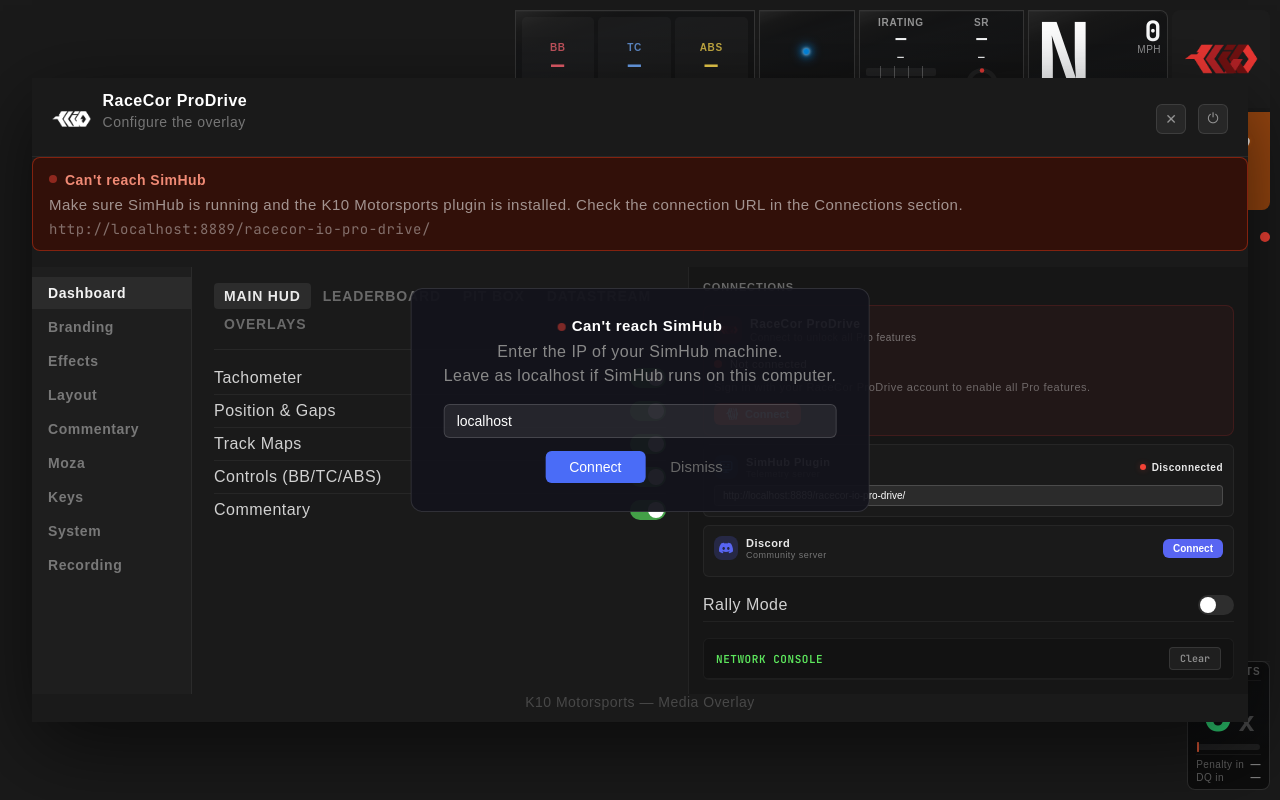
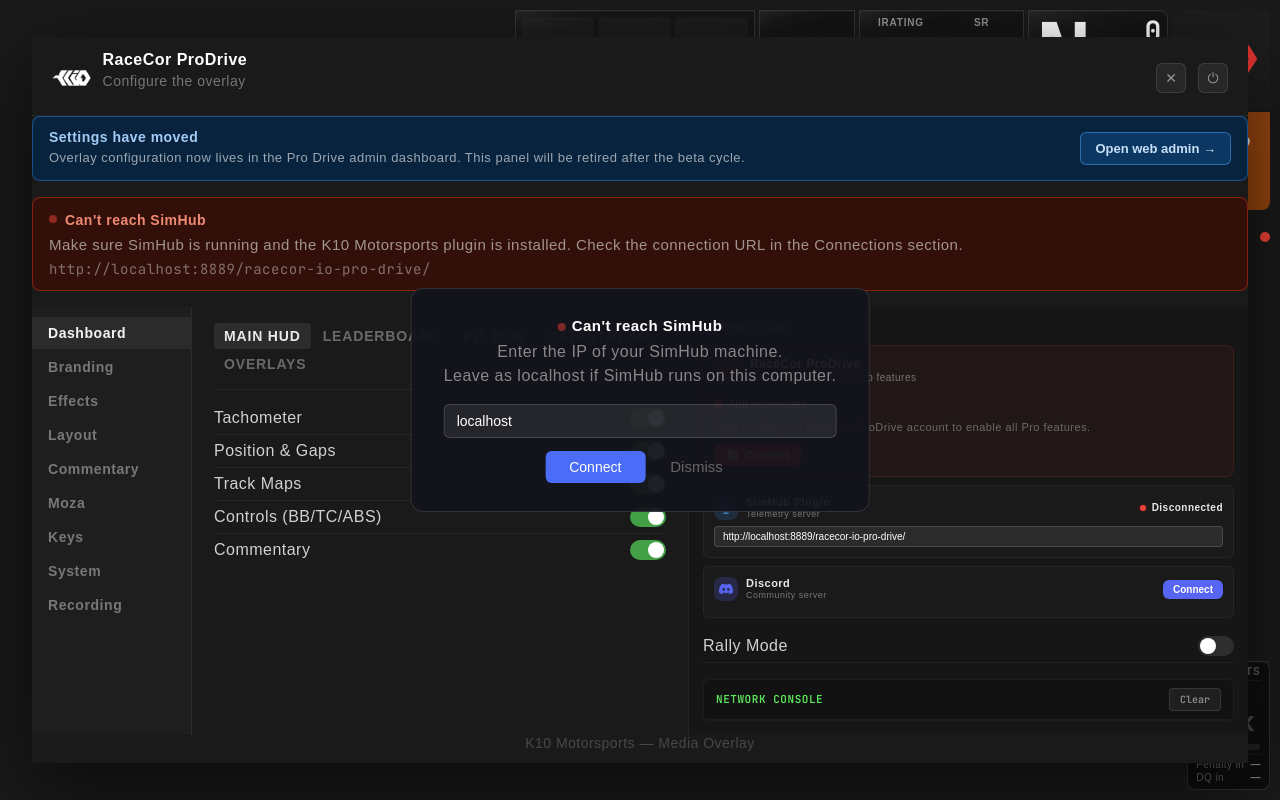
Before and after one commit to k10-motorsports/prodrive-overlay, an Electron app: page dashboard.html in a window 1280 px wide. Drawn offline with Linux system fonts and the light colour scheme; no server answers; a web font is replaced by a local one.

Commit message:
feat(overlay): beta banner pointing to web admin settings
Add a "Settings have moved" banner at the top of the legacy overlay
settings panel with an "Open web admin" button that navigates the
dashboard window directly to /drive/admin/overlay-settings.

- openDashboard(path) now accepts an optional target route so both a
  fresh open and a focus-existing path can deep-link.
- ipcMain 'open-dashboard' handler and preload bridge forward the path.
- Banner lives above the conn-warn slot so it's visible on every tab
  of the legacy settings UI for the duration of the beta cycle.

BRANCH_SCOPE updated: Phase C reframed as a beta cycle (both UIs
running), with the actual overlay cleanup moved to a follow-up branch
(Phase C') after beta feedback lands.

```diff
--- a/dashboard.html
+++ b/dashboard.html
@@ -947,6 +947,14 @@
       <button class="settings-popout-btn" id="settingsPopoutBtn" onclick="popoutSettings()" title="Open on secondary display">⧉</button>
       <button class="settings-titlebar-btn" onclick="toggleSettings()" title="Close settings">✕</button>
       <button class="settings-titlebar-btn settings-quit-btn" onclick="if(window.k10 &amp;&amp; window.k10.quitApp) window.k10.quitApp(); else window.close();" title="Quit RaceCor">⏻</button>
+    </div>
+
+    <div class="settings-beta-banner" id="settingsBetaBanner">
+      <div class="beta-banner-text">
+        <div class="beta-banner-title">Settings have moved</div>
+        <div class="beta-banner-detail">Overlay configuration now lives in the Pro Drive admin dashboard. This panel will be retired after the beta cycle.</div>
+      </div>
+      <button class="beta-banner-btn" onclick="if(window.k10 &amp;&amp; window.k10.openDashboard) window.k10.openDashboard('/drive/admin/overlay-settings');">Open web admin →</button>
     </div>
 
     <div class="settings-conn-warn" id="settingsConnWarn">
--- a/modules/styles/settings.css
+++ b/modules/styles/settings.css
@@ -124,6 +124,47 @@
     padding: 8px 12px;
   }
   .conn-banner .conn-skip:hover { color: #999; }
+
+  /* Beta migration banner — retired once legacy settings UI is removed */
+  .settings-beta-banner {
+    display: flex;
+    align-items: center;
+    gap: 16px;
+    background: hsla(210, 80%, 14%, 0.92);
+    border: 1px solid hsla(210, 80%, 55%, 0.45);
+    border-radius: 8px;
+    padding: 12px 16px;
+    margin-bottom: 16px;
+    text-align: left;
+  }
+  .settings-beta-banner .beta-banner-text { flex: 1; min-width: 0; }
+  .settings-beta-banner .beta-banner-title {
+    font-size: 14px;
+    font-weight: 600;
+    color: hsl(210, 80%, 80%);
+  }
+  .settings-beta-banner .beta-banner-detail {
+    font-size: 13px;
+    color: hsla(0, 0%, 100%, 0.60);
+    line-height: 1.4;
+    margin-top: 4px;
+  }
+  .settings-beta-banner .beta-banner-btn {
+    flex-shrink: 0;
+    padding: 8px 14px;
+    background: hsla(210, 80%, 50%, 0.22);
+    border: 1px solid hsla(210, 80%, 60%, 0.55);
+    color: hsl(210, 80%, 88%);
+    border-radius: 6px;
+    font-size: 13px;
+    font-weight: 600;
+    cursor: pointer;
+    transition: background 0.15s, border-color 0.15s;
+  }
+  .settings-beta-banner .beta-banner-btn:hover {
+    background: hsla(210, 80%, 55%, 0.35);
+    border-color: hsla(210, 80%, 70%, 0.75);
+  }
 
   /* Settings-embedded connection warning banner */
   .settings-conn-warn {
--- a/preload.js
+++ b/preload.js
@@ -60,7 +60,7 @@ contextBridge.exposeInMainWorld('k10', {
   startRemoteServer: (opts) => ipcRenderer.invoke('start-remote-server', opts),
   stopRemoteServer: () => ipcRenderer.invoke('stop-remote-server'),
   // Web dashboard window (prodrive.racecor.io)
-  openDashboard: () => ipcRenderer.invoke('open-dashboard'),
+  openDashboard: (targetPath) => ipcRenderer.invoke('open-dashboard', targetPath),
   closeDashboard: () => ipcRenderer.invoke('close-dashboard'),
   onDashboardClosed: (callback) => {
     ipcRenderer.on('dashboard-closed', () => callback());
```
Also changed, not shown: main.js (+12 -3 lines).
